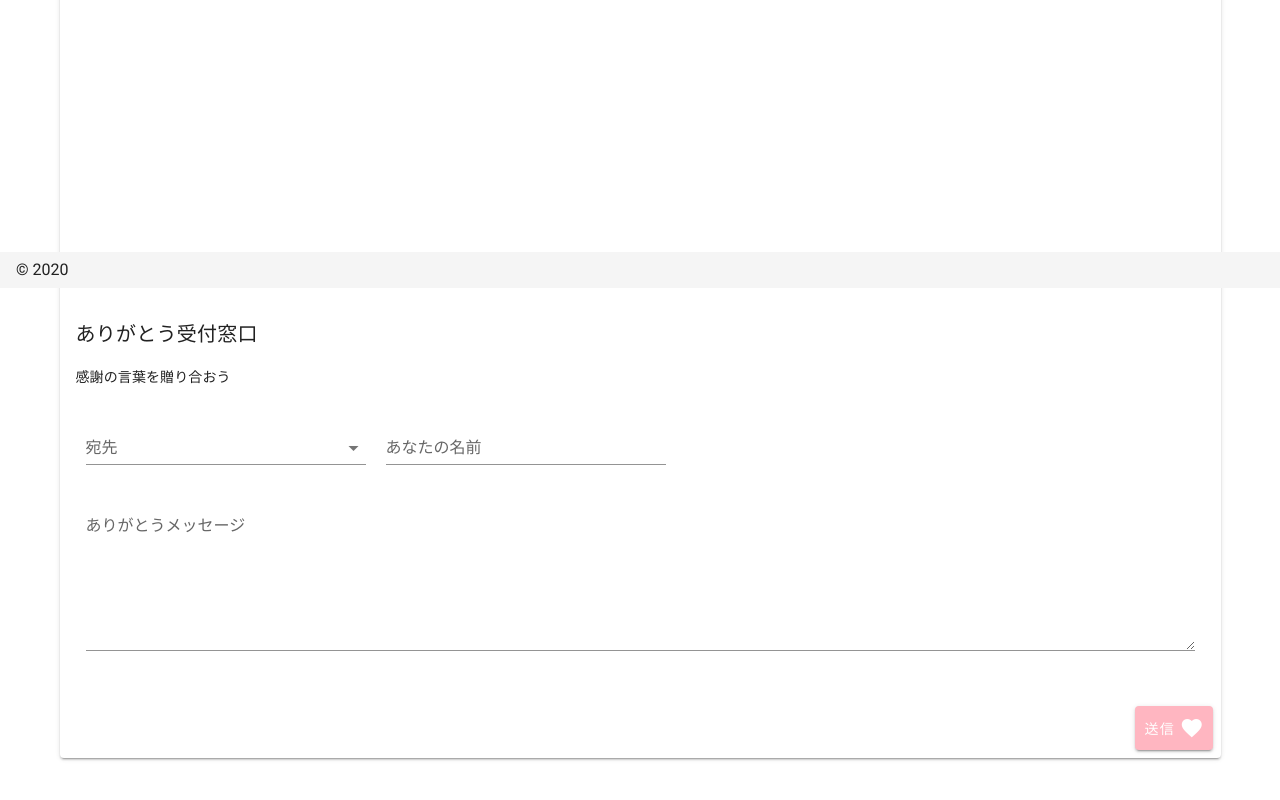
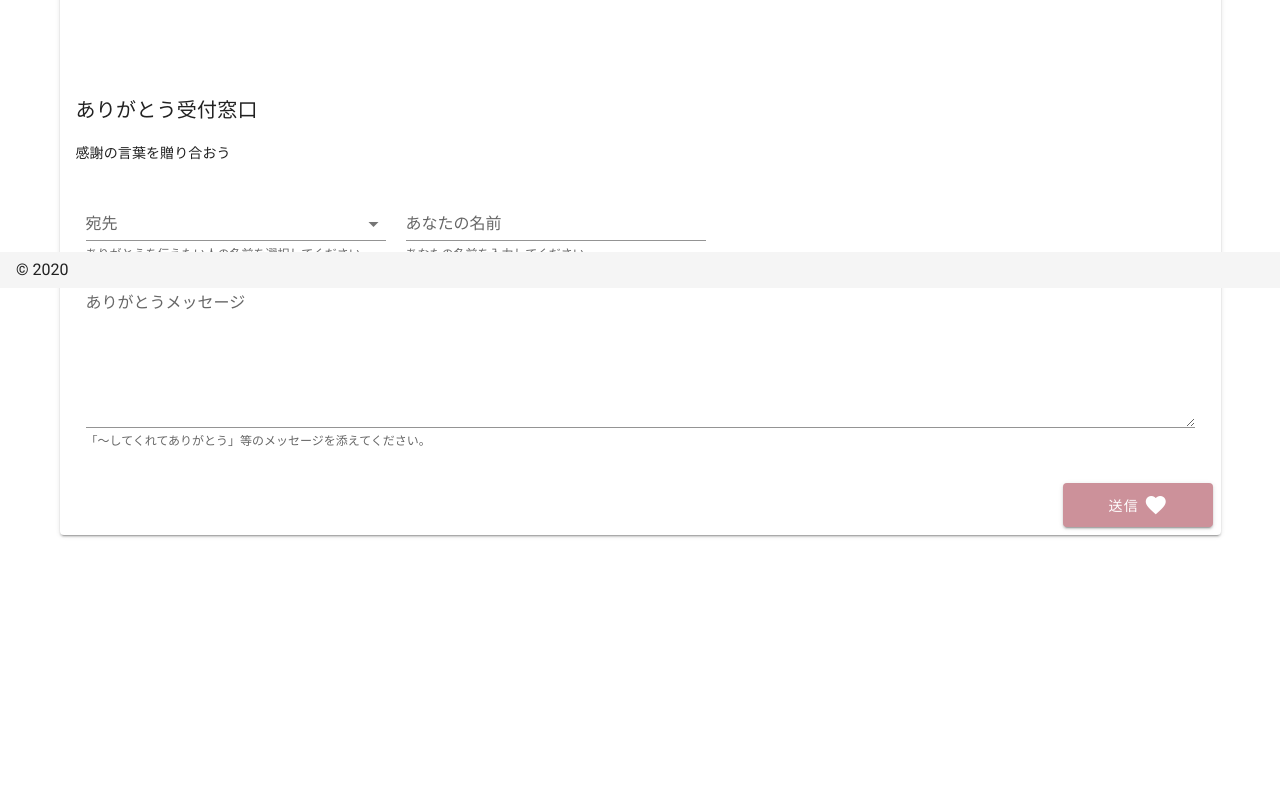
Before and after one commit to misaosyushi/thanks-gt-post-client, a Nuxt app: page / in a window 1280 px wide. Shown: the part 512-1312 px from the top of the page. After the commit the page ends 1131 px from the top, so only its background shows below. Built offline with nearby package versions, Linux system fonts and the light colour scheme.

Commit message:
composition apiを適用

```diff
--- /dev/null
+++ b/entity/Member.ts
@@ -0,0 +1,3 @@
+export type Member = {
+  name: string
+}
--- a/nuxt.config.js
+++ b/nuxt.config.js
@@ -35,7 +35,7 @@ export default {
   /*
    ** Plugins to load before mounting the App
    */
-  plugins: [],
+  plugins: ['@/plugins/composition-api'],
   /*
    ** Nuxt.js dev-modules
    */
@@ -65,8 +65,8 @@ export default {
       light: true,
       themes: {
         light: {
-          primary: '#ffb6c1',
-          accent: '#996d73',
+          primary: '#cc919a',
+          accent: '#66484d',
           secondary: colors.amber.darken3,
           info: colors.teal.lighten1,
           warning: colors.amber.base,
--- a/package.json
+++ b/package.json
@@ -20,11 +20,12 @@
     }
   },
   "dependencies": {
-    "nuxt": "^2.0.0",
     "@nuxt/typescript-runtime": "^0.4.0",
     "@nuxtjs/axios": "^5.3.6",
+    "@nuxtjs/dotenv": "^1.4.0",
     "@nuxtjs/pwa": "^3.0.0-0",
-    "@nuxtjs/dotenv": "^1.4.0"
+    "@vue/composition-api": "^0.5.0",
+    "nuxt": "^2.0.0"
   },
   "devDependencies": {
     "@nuxt/typescript-build": "^0.6.0",
--- a/pages/index.vue
+++ b/pages/index.vue
@@ -1,7 +1,7 @@
 <template>
   <v-content>
     <v-card>
-      <v-img class="white--text align-end" src="/thanks.jpg" />
+      <v-img class="white--text align-end" height="450px" src="/thanks.jpg" />
 
       <v-card-title>ありがとう受付窓口</v-card-title>
 
@@ -13,24 +13,29 @@
             label="宛先"
             color="accent"
             hint="ありがとうを伝えたい人の名前を選択してください。"
+            persistent-hint
+            :items="members"
           />
           <v-text-field
             class="text_field"
             label="あなたの名前"
             color="accent"
             hint="あなたの名前を入力してください。"
+            persistent-hint
           />
         </v-layout>
         <v-textarea
           class="text_area"
           label="ありがとうメッセージ"
           color="accent"
+          hint="「〜してくれてありがとう」等のメッセージを添えてください。"
+          persistent-hint
         />
       </v-card-text>
 
       <v-card-actions>
         <v-spacer></v-spacer>
-        <v-btn large color="primary">
+        <v-btn width="150px" large color="primary" @click="sendMessage">
           送信&nbsp;
           <v-icon>mdi-heart</v-icon>
         </v-btn>
@@ -39,8 +44,22 @@
   </v-content>
 </template>
 
-<script>
-export default {}
+<script lang="ts">
+import { defineComponent, ref } from '@vue/composition-api'
+import { Member } from '@/entity/Member'
+
+export default defineComponent({
+  setup() {
+    const members = ref<Member[]>(['hoge', 'fuga', 'piyo'])
+
+    const sendMessage = () => console.log('send message')
+
+    return {
+      members,
+      sendMessage
+    }
+  }
+})
 </script>
 
 <style lang="scss">
@@ -50,10 +69,11 @@ export default {}
 
 .text_field {
   padding: 10px;
-  max-width: 300px;
+  max-width: 320px;
 }
 
 .text_area {
+  margin-top: 5px;
   padding: 10px;
 }
 </style>
--- /dev/null
+++ b/plugins/composition-api.ts
@@ -0,0 +1,4 @@
+import Vue from 'vue'
+import VueCompositionApi from '@vue/composition-api'
+
+Vue.use(VueCompositionApi)
```
Also changed, not shown: static/thanks2.jpg (deleted), 1 other file (tests, documents, lock files or other folders).
